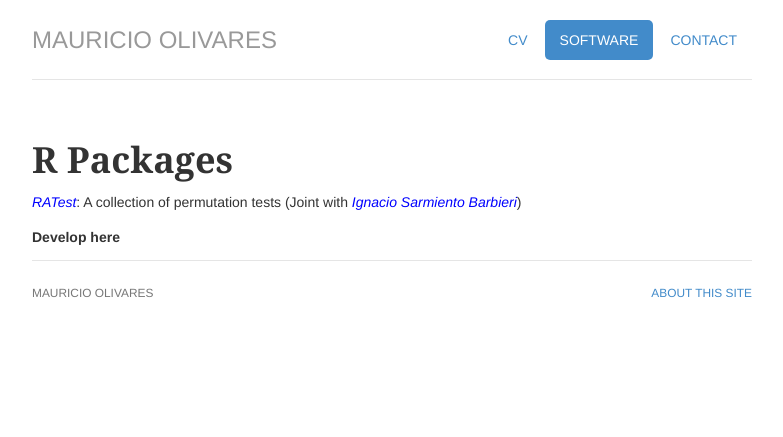
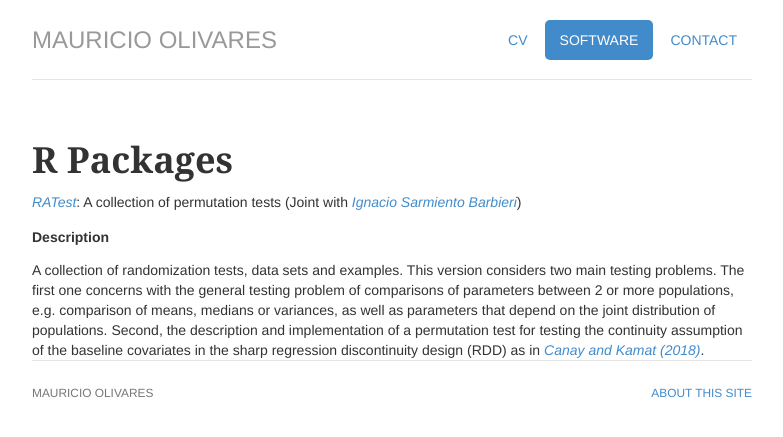
Before and after one commit to mauolivares/mauolivares.github.io, a Jekyll site: the page built from software/index.html, in a window 1280 px wide. Shown: the top 437 px of the page, without its empty margins (248-1031 px from the left). Built offline with Jekyll 4.4.1, drawn with Linux system fonts in a browser that asks for light colours.

Commit message:
adding description of RATest

```diff
--- a/software/index.html
+++ b/software/index.html
@@ -12,8 +12,10 @@ description: Mauricio's Software.
 				<div>
 				<span itemprop="rpackages"><h1>R Packages</h1></span>
 
-				<p><em><a href="https://cran.r-project.org/web/packages/RATest/index.html" style="color:blue;">RATest</a></em>: A collection of permutation tests (Joint with <em><a href="https://ignaciomsarmiento.github.io/" style="color: blue;">Ignacio Sarmiento Barbieri</a></em>)</p>
-				<p><strong>Develop here</strong></p>
+				<p><em><a href="https://cran.r-project.org/web/packages/RATest/index.html">RATest</a></em>: A collection of permutation tests (Joint with <em><a href="https://ignaciomsarmiento.github.io/">Ignacio Sarmiento Barbieri</a></em>)</p>
+
+				<p><strong>Description</strong></p> A collection of randomization tests, data sets and examples. This version considers two main testing problems. The first one concerns with the general testing problem of comparisons of parameters between 2 or more populations, e.g. comparison of means, medians or variances, as well as parameters that depend on the joint
+				distribution of populations. Second, the description and implementation of a permutation test for testing the continuity assumption of the baseline covariates in the sharp regression discontinuity design (RDD) as in <em><a href="https://academic.oup.com/restud/article/85/3/1577/4583623">Canay and Kamat (2018)</a></em>.
 
 
 </div>
```
